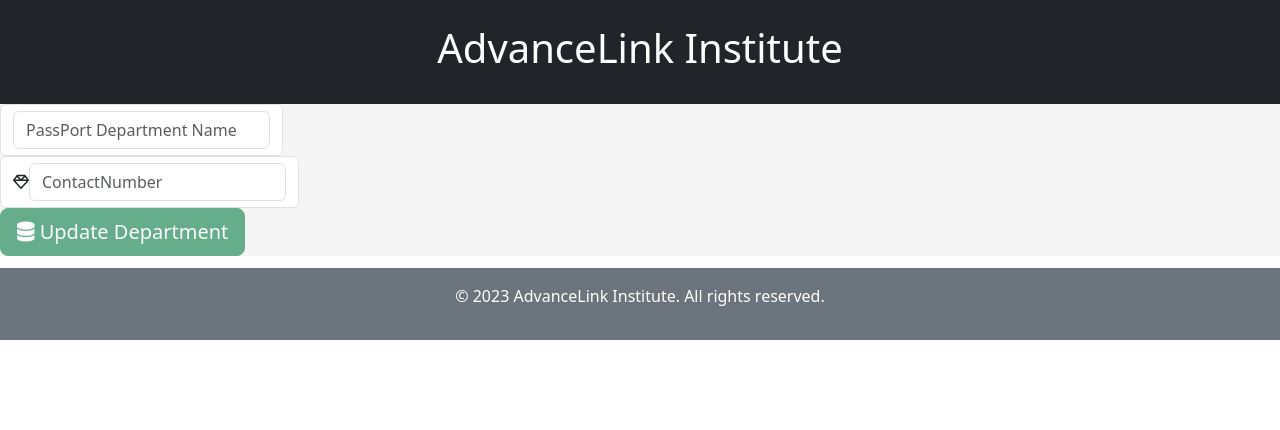
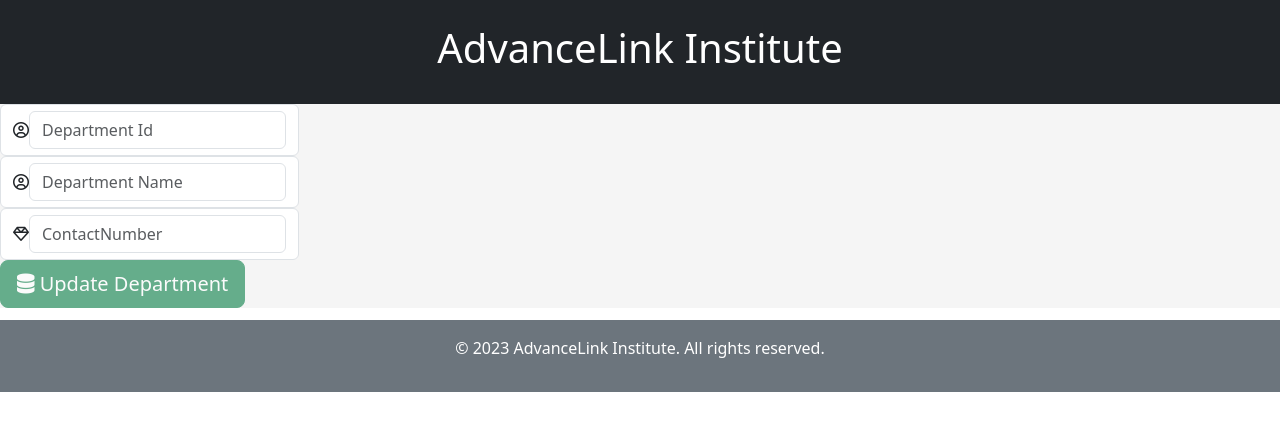
Before and after one commit to conscious27/UMS, an Angular app in the folder UniversityApp/: page /departmentReg in a window 1280 px wide. Shown: the top 430 px of the page. Built offline with nearby package versions, Linux system fonts and the light colour scheme; sample sign-in values are in the browser's storage.

Commit message:
Edit Button Added

```diff
--- a/UniversityApp/src/app/admin/department-reg/department-reg.component.html
+++ b/UniversityApp/src/app/admin/department-reg/department-reg.component.html
@@ -1,14 +1,26 @@
 <form #form="ngForm" autocomplete="off" (submit)="onSubmit(form)">
-    <input type="hidden" name="DepartmentId" [value]="objService.depData.DepartmentId">
 
     <div class="form-group">
         <div class="input-group">
             <div class="input-group-prepend">
                 <div class="input-group-text bg-white">
-                    <!-- <i class="fa fa-user-circle-o" aria-hidden="true" [class.green-icon]="DepartmentName.valid"
-                        [class.red-icon]="DepartmentName.invalid && DepartmentName.touched"></i> -->
-                    <input name="DepartmentName" #HolderName="ngModel" [(ngModel)]="objService.depData.DepartmentName"
-                        placeholder="PassPort Department Name" class="form-control" required>
+                    <i class="fa fa-user-circle-o" aria-hidden="true" [class.green-icon]="DepartmentId.valid"
+                        [class.red-icon]="DepartmentId.invalid && DepartmentId.touched"></i>
+                    <input readonly name="DepartmentId" #DepartmentId="ngModel" [(ngModel)]="objService.depData.DepartmentId"
+                        placeholder="Department Id" class="form-control"required>
+                </div>
+            </div>
+        </div>
+    </div>
+
+    <div class="form-group">
+        <div class="input-group">
+            <div class="input-group-prepend">
+                <div class="input-group-text bg-white">
+                    <i class="fa fa-user-circle-o" aria-hidden="true" [class.green-icon]="DepartmentName.valid"
+                        [class.red-icon]="DepartmentName.invalid && DepartmentName.touched"></i>
+                    <input name="DepartmentName" #DepartmentName="ngModel" [(ngModel)]="objService.depData.DepartmentName"
+                        placeholder="Department Name" class="form-control" required>
                 </div>
             </div>
         </div>
--- a/UniversityApp/src/app/admin/department-reg/department-reg.component.ts
+++ b/UniversityApp/src/app/admin/department-reg/department-reg.component.ts
@@ -8,10 +8,15 @@ import { DepartmentInfoService } from 'src/app/shared/department-info.service';
   styleUrls: ['./department-reg.component.css']
 })
 export class DepartmentRegComponent implements OnInit {
+  existingDepartmentId = this.objService.depData.DepartmentId;
   constructor(public objService:DepartmentInfoService){}
   ngOnInit(){
-    this.resetForm()
-
+    if(this.existingDepartmentId){
+      this.existingDepartmentId = this.objService.depData.DepartmentId;
+    }
+    else{
+      this.resetForm()
+    }
   }
 
   resetForm(form?:NgForm){
@@ -20,7 +25,7 @@ export class DepartmentRegComponent implements OnInit {
       form.form.reset();
     }
     else{
-      this.objService.depData = {DepartmentId:"", DepartmentName:"", ContactNumber:""}
+      this.objService.depData = {DepartmentId:this.existingDepartmentId, DepartmentName:"", ContactNumber:""}
     }
   }
 
--- a/UniversityApp/src/app/admin/department/department.component.html
+++ b/UniversityApp/src/app/admin/department/department.component.html
@@ -10,11 +10,11 @@
     </thead>
     <tbody>
         <tr *ngFor="let d of objs.depList">
-            <td (click)="fillForm(d)">{{d.DepartmentId}}</td>
-            <td (click)="fillForm(d)">{{d.DepartmentName}}</td>
-            <td (click)="fillForm(d)">{{d.ContactNumber}}</td>
+            <td>{{d.DepartmentId}}</td>
+            <td>{{d.DepartmentName}}</td>
+            <td>{{d.ContactNumber}}</td>
             <td>
-                <button type="button" id="viewDepartment" routerLink="/departmentReg">Edit</button>
+                <button type="button" id="viewDepartment" routerLink="/departmentReg" (click)="fillForm(d)">Edit</button>
             </td>
             <td>
                 <button type="button" id="viewDepartment">Delete</button>
```
Also changed, not shown: 15 other files (tests, documents, lock files or other folders).
